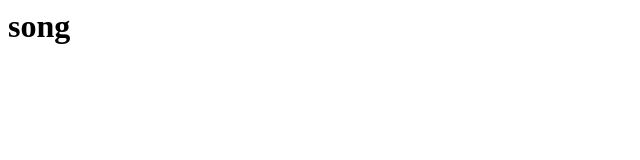
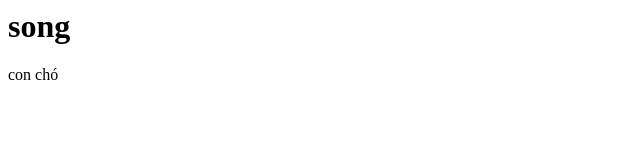
Before and after one commit to song6120/lean-git, a plain HTML site: page Index.html in a window 1280 px wide. Shown: the full height of the page, 0-640 px from the left. Drawn offline with Linux system fonts and the light colour scheme.

Commit message:
add con cho

```diff
--- a/Index.html
+++ b/Index.html
@@ -1 +1,2 @@
 <h1>song</h1>
+<p>con chó</p>
```
